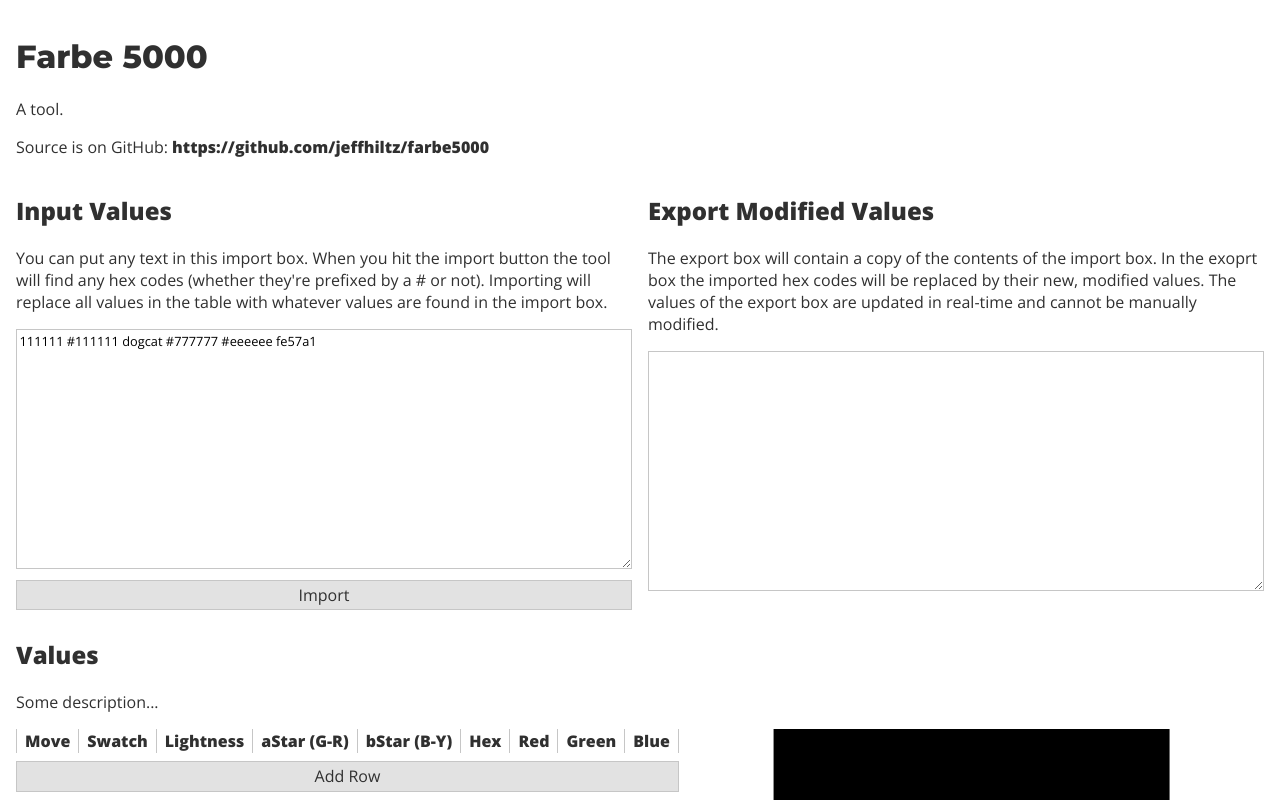
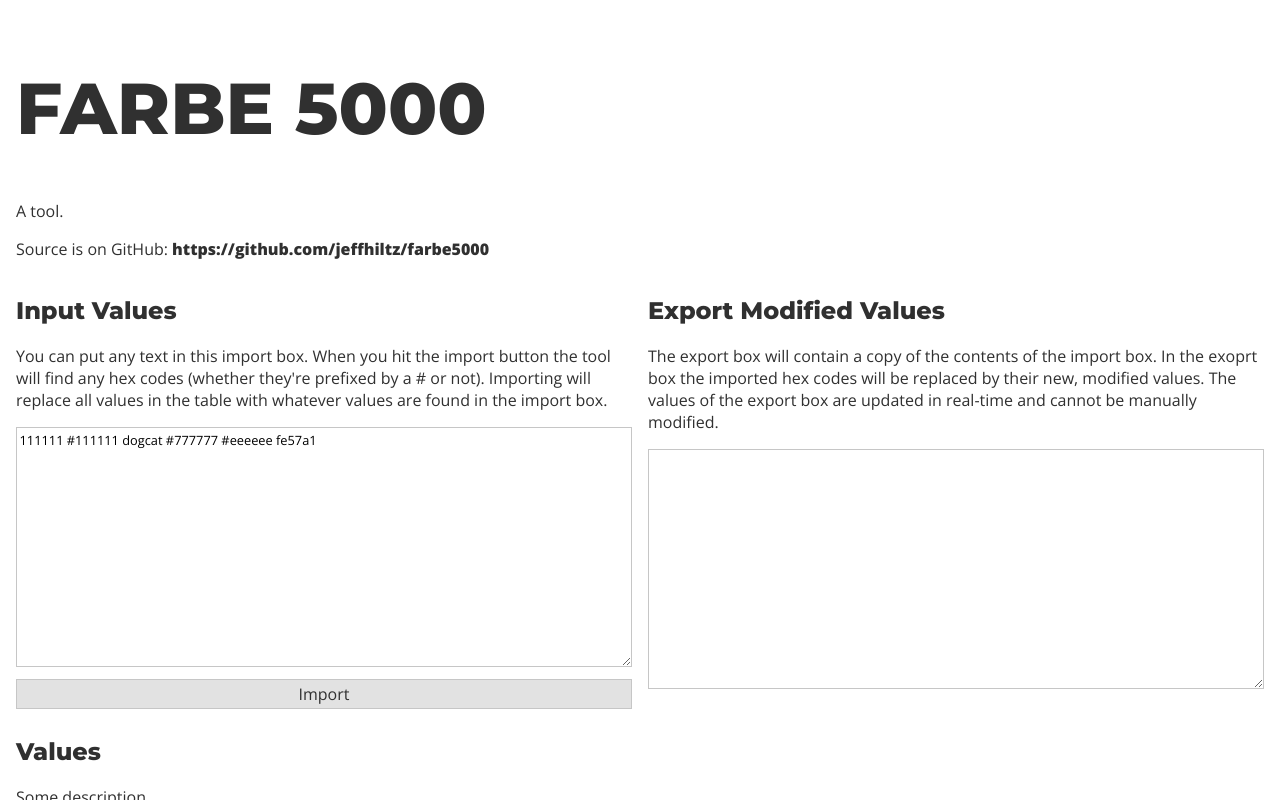
Before and after one commit to jeffhiltz/farbe5000, a Svelte app: page / in a window 1280 px wide. Shown: the top 800 px of the page. Built offline with nearby package versions, Linux system fonts and the light colour scheme.

Commit message:
use big montserrat for headers

```diff
--- a/public/global.css
+++ b/public/global.css
@@ -18,6 +18,10 @@
   padding: 1em;
   box-sizing: border-box;
   font-family: 'Open Sans', sans-serif;
+}
+
+h1, h2, h3 {
+  font-family: 'Montserrat', sans-serif;
 }
 
 a {
--- a/public/index.html
+++ b/public/index.html
@@ -4,7 +4,7 @@
     <meta charset='utf8'>
     <meta name='viewport' content='width=device-width'>
 
-    <title>Farbe 5000!</title>
+    <title>FARBE 5000!</title>
 
     <link href="https://fonts.googleapis.com/css2?family=Montserrat:wght@800&family=Open+Sans:wght@400;800&display=swap" rel="stylesheet">
     <link rel='icon' type='image/png' href='/favicon.png'>
--- a/src/App.svelte
+++ b/src/App.svelte
@@ -10,8 +10,8 @@
 
 <style>
   h1 {
-    font-family: 'Montserrat', sans-serif;
     font-weight: 800;
+    font-size: 4.5rem;
   }
   section {
     display: flex;
@@ -32,7 +32,7 @@
   }
 </style>
 
-<h1>Farbe 5000</h1>
+<h1>FARBE 5000</h1>
 
 <p>A tool.</p>
 <p>Source is on GitHub: <a href="https://github.com/jeffhiltz/farbe5000">https://github.com/jeffhiltz/farbe5000</a></p>
```
